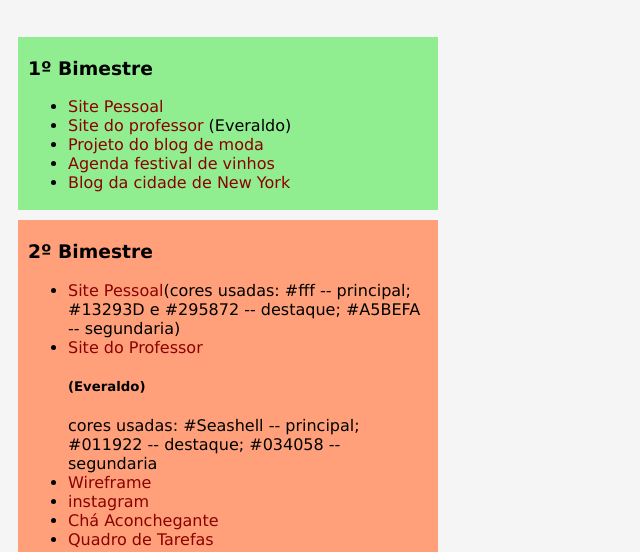
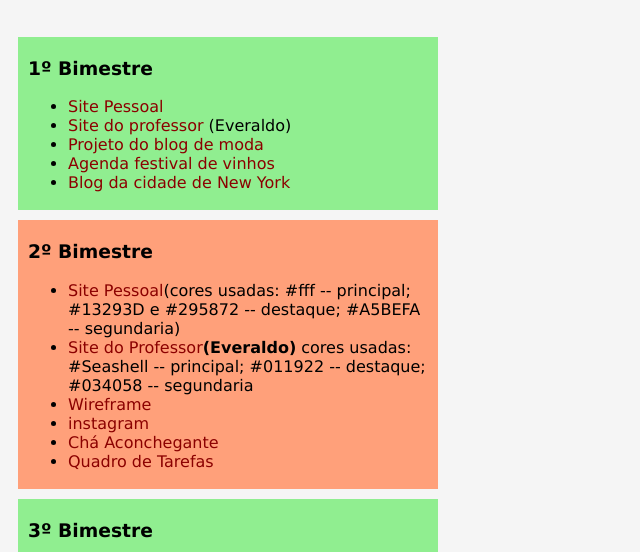
Before and after one commit to JessicaCosta08/aweb, a plain HTML site: page index.html in a window 1280 px wide. Shown: the part 248-800 px from the top of the page, without its empty margins (0-640 px from the left). Drawn offline with Linux system fonts and the light colour scheme.

Commit message:
Update index.html

```diff
--- a/index.html
+++ b/index.html
@@ -30,7 +30,7 @@
         <h3>2º Bimestre</h3>
         <ul>
             <li><a href="./site pessoal/index.html">Site Pessoal</a>(cores usadas: #fff -- principal; #13293D e #295872 -- destaque; #A5BEFA -- segundaria)</li>
-            <li><a href="./Página professor/index.html">Site do Professor</a><h5>(Everaldo)</h5> cores usadas: #Seashell -- principal; #011922 -- destaque; #034058 -- segundaria</li>
+            <li><a href="./Página professor/index.html">Site do Professor</a><strong>(Everaldo)</strong> cores usadas: #Seashell -- principal; #011922 -- destaque; #034058 -- segundaria</li>
             <li><a href="https://www.figma.com/file/v938Gink7Kk97lySeNqkny/iphone?type=design&node-id=0-1&mode=design&t=PQ9O7GFn89SccseA-0">Wireframe</a></li>
             <li><a href="./teste do instagram/index.html">instagram</a></li>
             <li><a href="./Chá Aconchegante/index.html">Chá Aconchegante</a></li>
```
